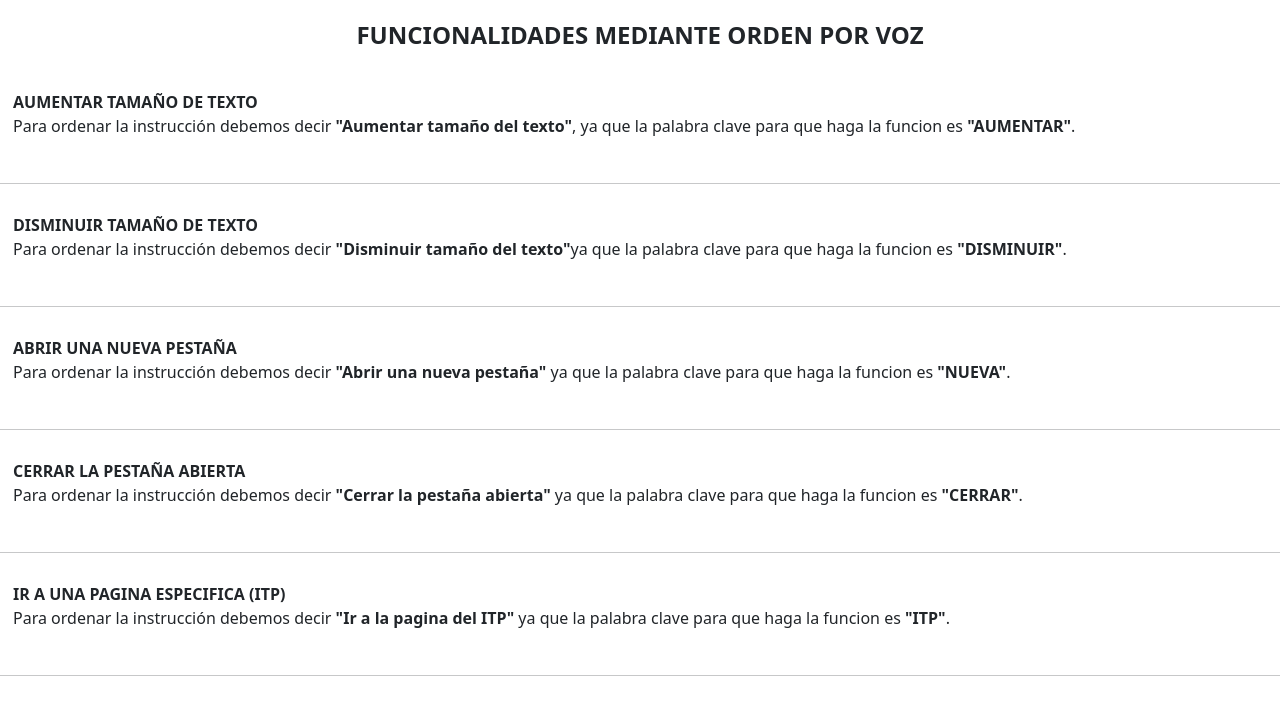
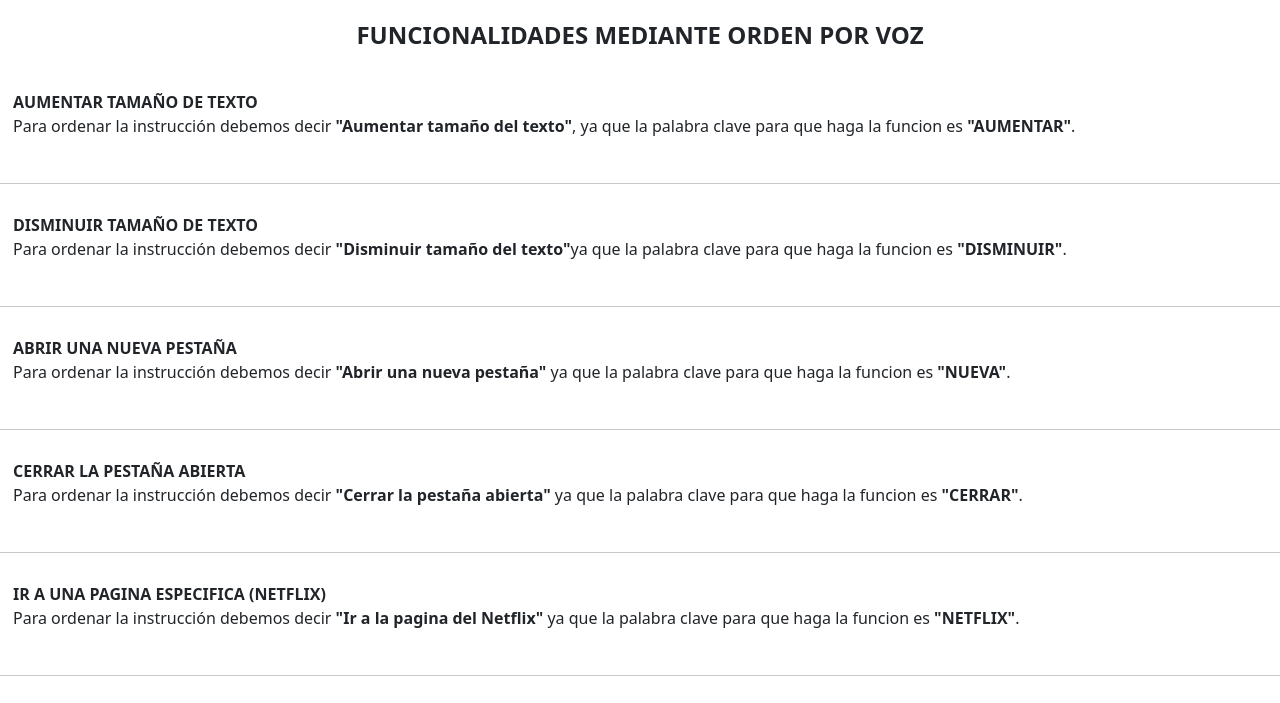
Before and after one commit to Brayansanjuan12/web-app-voice3, a plain HTML site: page index.html in a window 1280 px wide. Shown: the part 63-766 px from the top of the page. Drawn offline with nearby package versions, Linux system fonts and the light colour scheme.

Commit message:
Update index.html

```diff
--- a/index.html
+++ b/index.html
@@ -45,9 +45,9 @@
 </div>
 <hr>
 <div style="padding: 13px;">
-    <b>IR A UNA PAGINA ESPECIFICA (ITP)</b>
-    <p>Para ordenar la instrucción debemos decir <b>"Ir a la pagina del ITP"</b> ya que la
-       palabra clave para que haga la funcion es <b>"ITP"</b>.</p>
+    <b>IR A UNA PAGINA ESPECIFICA (NETFLIX)</b>
+    <p>Para ordenar la instrucción debemos decir <b>"Ir a la pagina del Netflix"</b> ya que la
+       palabra clave para que haga la funcion es <b>"NETFLIX"</b>.</p>
 </div>
 <hr>
 <div style="padding: 13px;">
```
